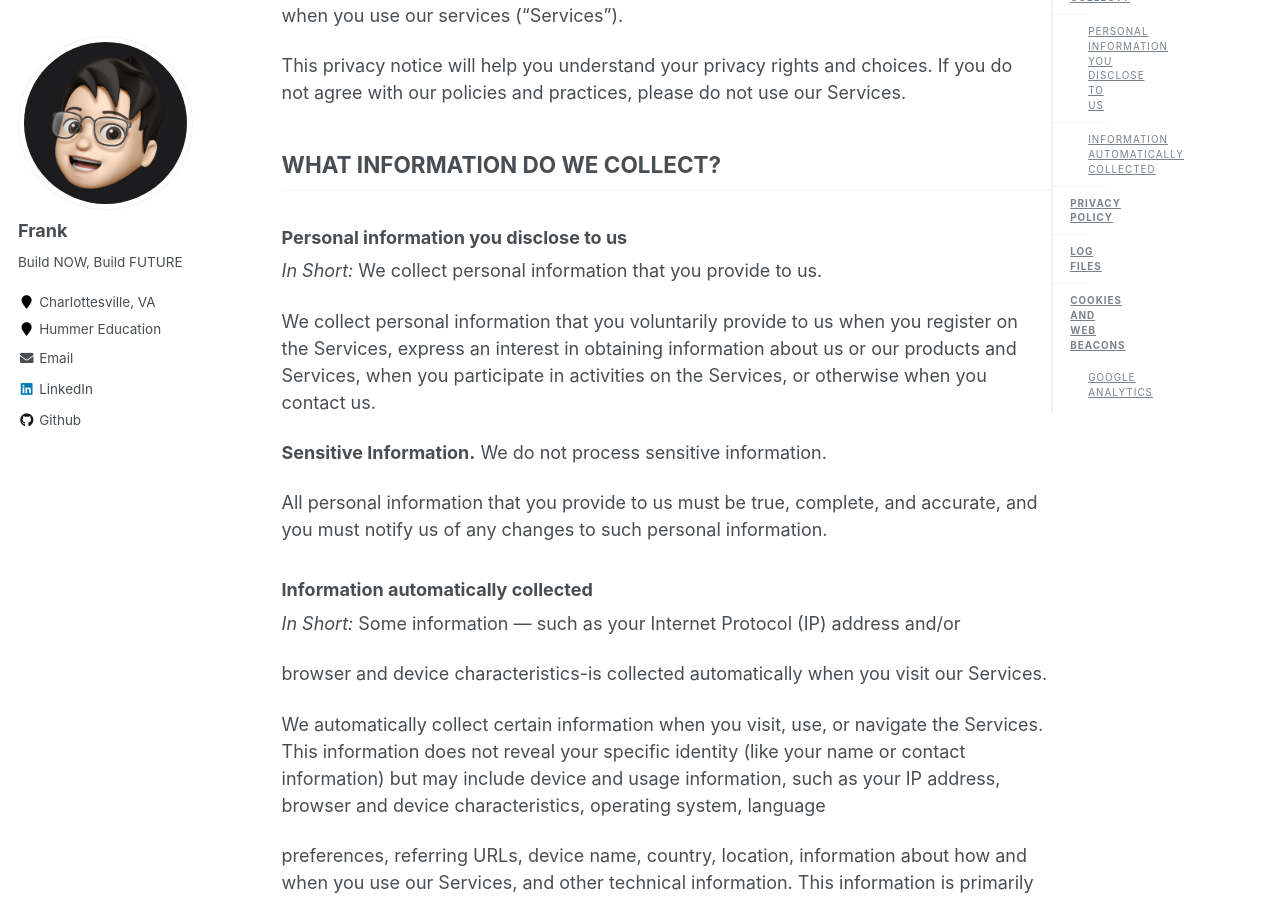
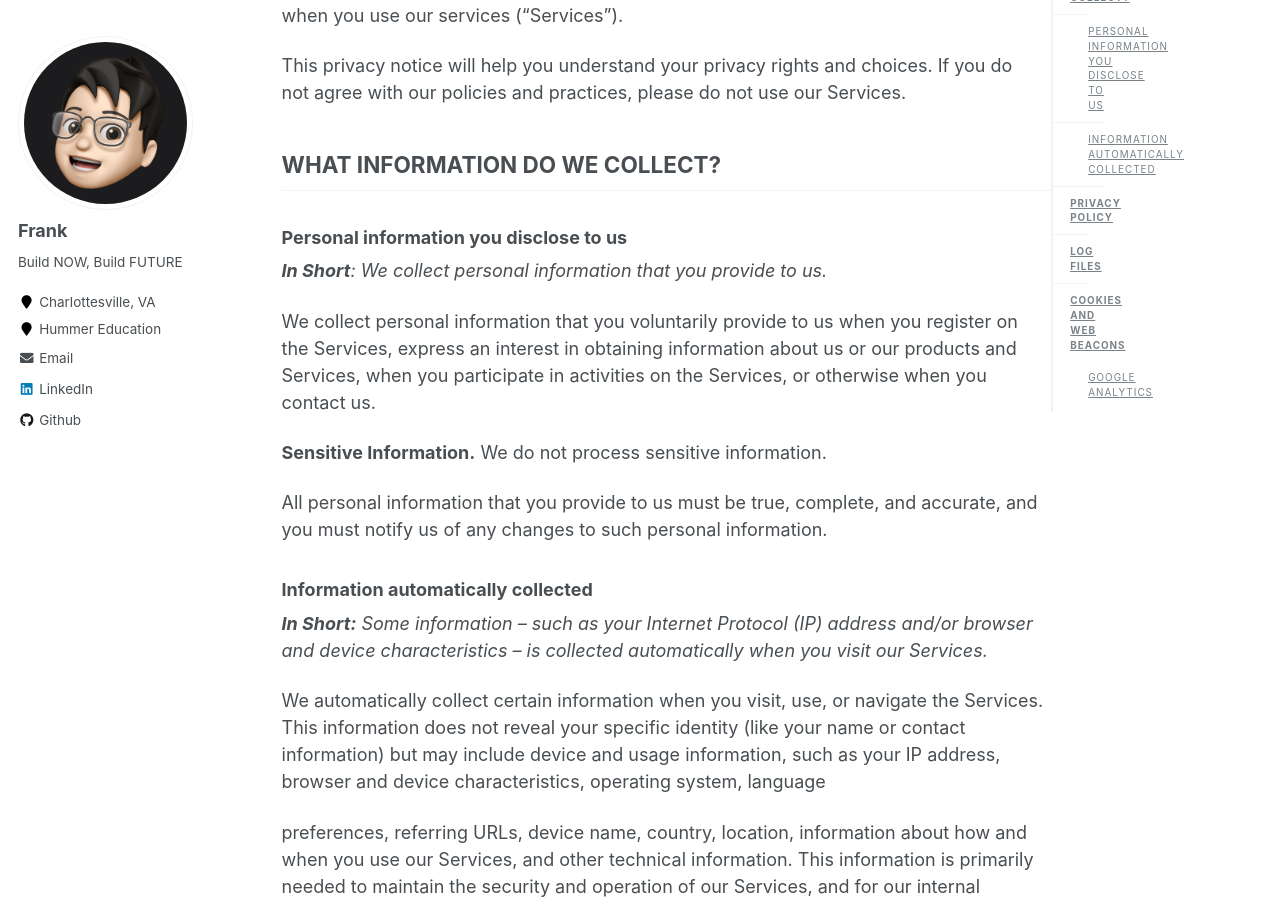
Before and after one commit to FangFrankSun/AcademicPage, a Jekyll site: the page built from _pages/privacy.md, in a window 1280 px wide and 900 px high, scrolled down 362 px. Built offline with Jekyll 4.4.1, drawn with Linux system fonts in a browser that asks for light colours.

```diff
--- a/_pages/privacy.md
+++ b/_pages/privacy.md
@@ -17,7 +17,7 @@ This privacy notice will help you understand your privacy rights and choices. If
 
 ### Personal information you disclose to us
 
-*In Short:* We collect personal information that you provide to us.
+***In Short**: We collect personal information that you provide to us.*
 
 We collect personal information that you voluntarily provide to us when you register on the Services, express an interest in obtaining information about us or our products and Services, when you participate in activities on the Services, or otherwise when you contact us.
 
@@ -27,9 +27,7 @@ All personal information that you provide to us must be true, complete, and accu
 
 ### Information automatically collected
 
-*In Short:* Some information — such as your Internet Protocol  (IP) address and/or
-
-browser and device characteristics-is collected automatically when you visit our Services.
+***In Short:** Some information -- such as your Internet Protocol  (IP) address and/or browser and device characteristics -- is collected automatically when you visit our Services.*
 
 We automatically collect certain information when you visit, use, or navigate the Services. This information does not reveal your specific identity  (like your name or contact information) but may include device and usage information, such as your IP address, browser and device characteristics, operating system, language
 
```
